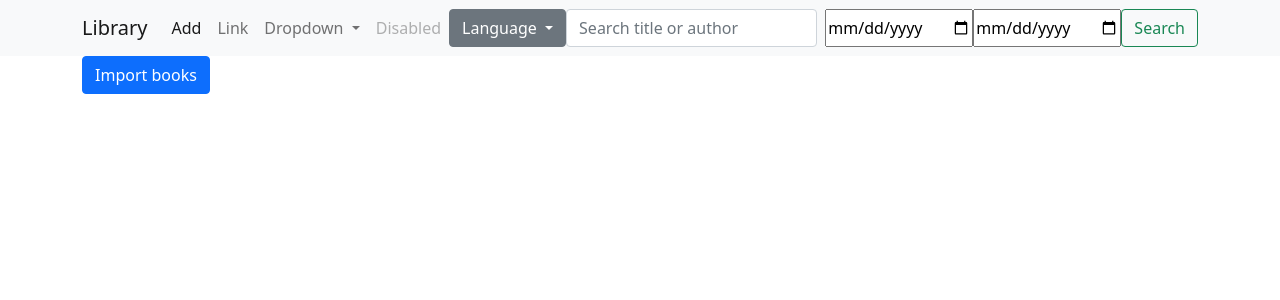
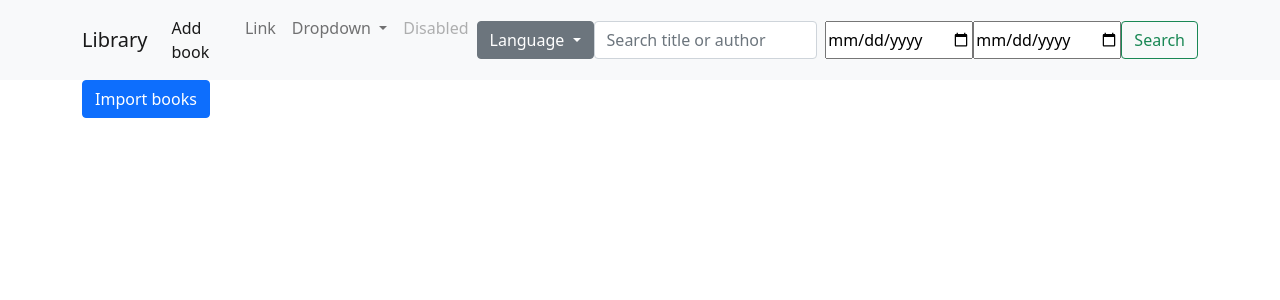
Before and after one commit to jokonoo/LibraryApi, a Django app: page /books/ in a window 1280 px wide. Shown: the top 300 px of the page. Run offline with Django 4.2, Linux system fonts and the light colour scheme; data that the repository does not hold is empty; parts of the project's set-up code (start-up, migrations or seed data) failed here and were passed over.

Commit message:
added create book object form

```diff
--- a/books_api/forms.py
+++ b/books_api/forms.py
@@ -1,5 +1,5 @@
 from django import forms
-from .models import Book, Date, Author
+from .models import Book, Date
 
 
 class BookEditForm(forms.ModelForm):
@@ -27,7 +27,7 @@ class AuthorEditForm(forms.ModelForm):
     class Meta:
         model = Book
         fields = ['authors']
-        widgets = {'authors': forms.CheckboxSelectMultiple(attrs={'class': 'custom-select'})}
+        widgets = {'authors': forms.SelectMultiple(attrs={'class': 'custom-select'})}
 
 
 class DateEditForm(forms.ModelForm):
--- a/books_api/models.py
+++ b/books_api/models.py
@@ -27,10 +27,10 @@ class Date(models.Model):
         else:
             return f'{self.year}'
 
-        #return_date = str(self.year)
-        #return_date += separator + str(self.month) if self.month else return_date
-        #return_date += separator + st(self.day) if self.day else return_date
-        #return return_date
+        return_date = str(self.year)
+        return_date += separator + str(self.month) if self.month else None
+        return_date += separator + str(self.day) if self.day else None
+        return return_date
 
     def __str__(self):
         return self.get_full_date()
--- /dev/null
+++ b/books_api/templates/books_api/book_add.html
@@ -0,0 +1 @@
+{% extends 'books_api/test_edit.html' %}
--- a/books_api/templates/books_api/main.html
+++ b/books_api/templates/books_api/main.html
@@ -17,7 +17,7 @@
         <div class="collapse navbar-collapse" id="navbarSupportedContent">
             <ul class="navbar-nav me-auto mb-2 mb-lg-0">
                 <li class="nav-item">
-                    <a class="nav-link active" aria-current="page" href="{% url 'books_view' %}">Add</a>
+                    <a class="nav-link active" aria-current="page" href="{% url 'create_book_view' %}">Add book</a>
                 </li>
                 <li class="nav-item">
                     <a class="nav-link" href="#">Link</a>
--- a/books_api/urls.py
+++ b/books_api/urls.py
@@ -1,9 +1,10 @@
 from django.urls import path
-from .views import main_page_view, scraper, detail_book_view, edit_book_view
+from .views import main_page_view, scraper, detail_book_view, edit_book_view, create_book_view
 
 urlpatterns = [
     path('', main_page_view, name='books_view'),
     path('scraping/', scraper, name='scraper'),
+    path('create/', create_book_view, name='create_book_view'),
     path('details/<str:identifier>/', detail_book_view, name='books_detail_view'),
     path('edit/<str:identifier>/', edit_book_view, name='edit_book_view'),
 ]
--- a/books_api/views.py
+++ b/books_api/views.py
@@ -3,6 +3,7 @@ from datetime import date
 from django.shortcuts import render, reverse, get_object_or_404, redirect
 from django.http import HttpResponseRedirect
 from django.db.models import Q
+from django.http import HttpRequest, HttpResponse
 
 from .api_scraper import api_data_scraper
 from .models import Book, Date, Author
@@ -36,12 +37,12 @@ def main_page_view(request):
     return render(request, 'books_api/main.html', context)
 
 
-def detail_book_view(request, identifier):
+def detail_book_view(request: HttpRequest, identifier: str) -> HttpResponse:
     book = get_object_or_404(Book, id=identifier)
     return render(request, 'books_api/book.html', {'book': book})
 
 
-def edit_book_view(request, identifier):
+def edit_book_view(request, identifier: str):
     book = get_object_or_404(Book, id=identifier)
     if request.method == 'POST':
         form_b = BookEditForm(request.POST, instance=book)
@@ -55,7 +56,16 @@ def edit_book_view(request, identifier):
     form_b = BookEditForm(instance=book)
     form_d = DateEditForm(instance=Date.objects.filter(book__id__exact=book.id)[0])
     form_a = AuthorEditForm(instance=book)
-    return render(request, 'books_api/test_edit.html', {'form_b': form_b, 'form_d': form_d, 'form_a': form_a})
+    return render(request, 'books_api/test_edit.html',
+                  {'form_b': form_b, 'form_d': form_d, 'form_a': form_a, 'languages': Book.get_languages_list()})
+
+
+def create_book_view(request):
+    form_b = BookEditForm()
+    form_d = DateEditForm()
+    form_a = AuthorEditForm()
+    return render(request, 'books_api/book_add.html',
+                  {'form_b': form_b, 'form_d': form_d, 'form_a': form_a, 'languages': Book.get_languages_list()})
 
 
 def scraper(request):
```
Also changed, not shown: books_api/templates/books_api/test_edit.html (+7 -9 lines).
